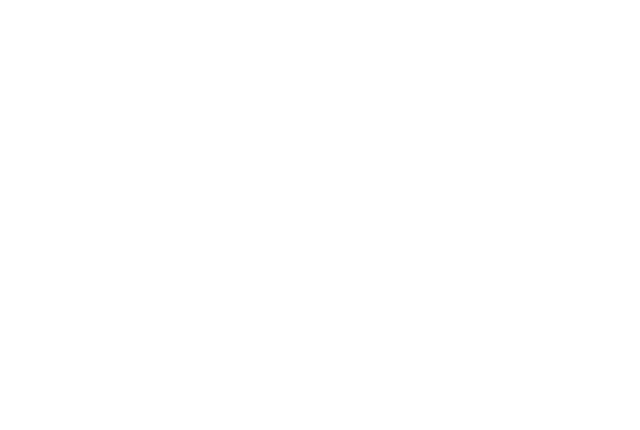
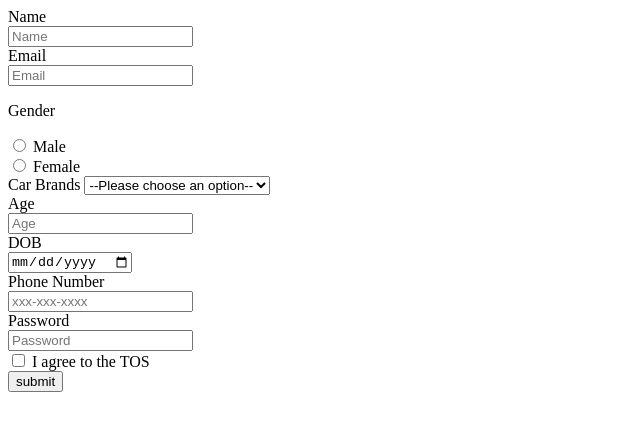
Before and after one commit to acciojob/signup-form-car-r4coder, a website: page main.html in a window 1280 px wide. Shown: the whole page, without its empty margins (0-640 px from the left). Drawn offline with Linux system fonts and the light colour scheme.

Commit message:
created a submission

```diff
--- a/main.html
+++ b/main.html
@@ -8,6 +8,45 @@
 
 <body>
 	<!-- the entire body must be written by student -->
+     <form method="post">
+         <label for="name">Name</label><br />
+         <input type="text" name="text" id="name" placeholder="Name"><br />
+		 <label for="name">Email</label><br />
+		 <input type="email" name="email" id="email" placeholder="Email"><br />
+		 <p>Gender</p>
+         <input type="radio" id="gender_m" name="gender">
+		 <label for="gender_m">Male</label><br />
+		 <input type="radio" id="gender_f" name="gender">
+		 <label for="gender_m">Female</label><br />
+
+        <label for="cars">Car Brands</label>
+<select id="cars" name="cars" required>
+    <option value="">--Please choose an option--</option>
+    <option value="toyota">Toyota</option>
+    <option value="honda">Honda</option>
+    <option value="bmw">BMW</option>
+</select><br />
+
+<label for="age">Age</label><br />
+<input type="number" id="age" name="age" placeholder="Age" required><br />
+
+<label for="dob">DOB</label><br />
+<input type="date" id="dob" name="dob"><br />
+
+<label for="tel">Phone Number</label><br />
+<input type="tel" id="tel" name="tel" placeholder="xxx-xxx-xxxx"><br />
+
+<label for="password">Password</label><br />
+<input type="password" id="password" name="password" placeholder="Password" required><br />
+
+<label>
+    <input type="checkbox" id="tos" name="tos" required>
+    I agree to the TOS
+</label><br />
+
+<input type="submit" id="submit" value="submit">
+
+	 </form>
     <script type="text/javascript" src="./script.js">
 </script>
 
```
